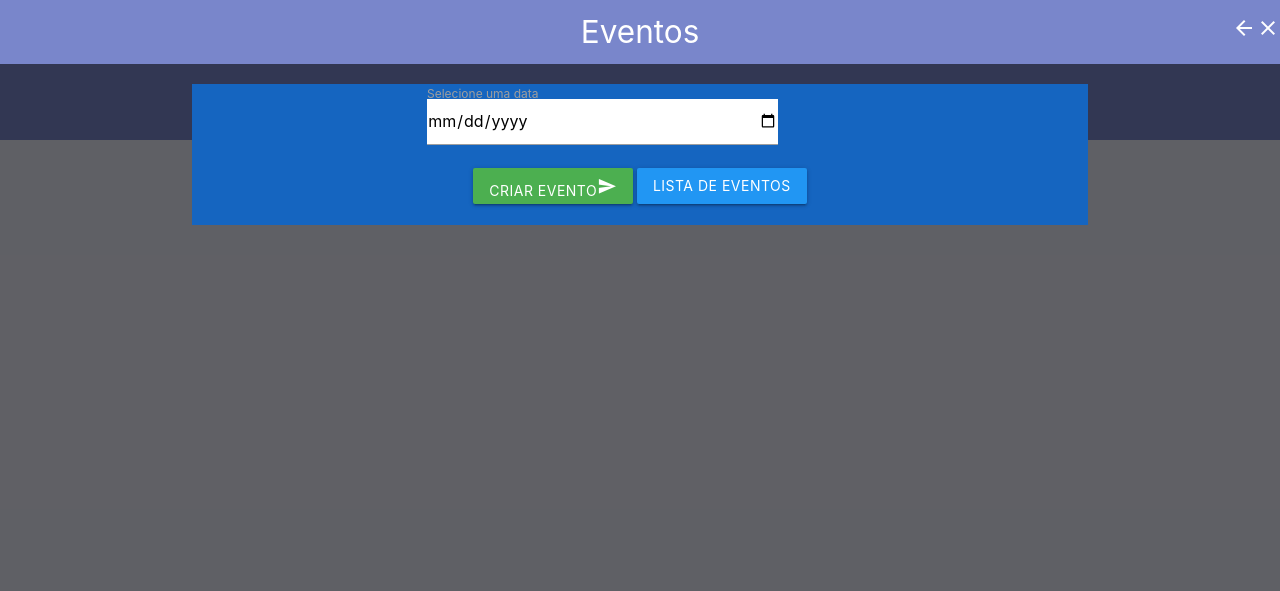
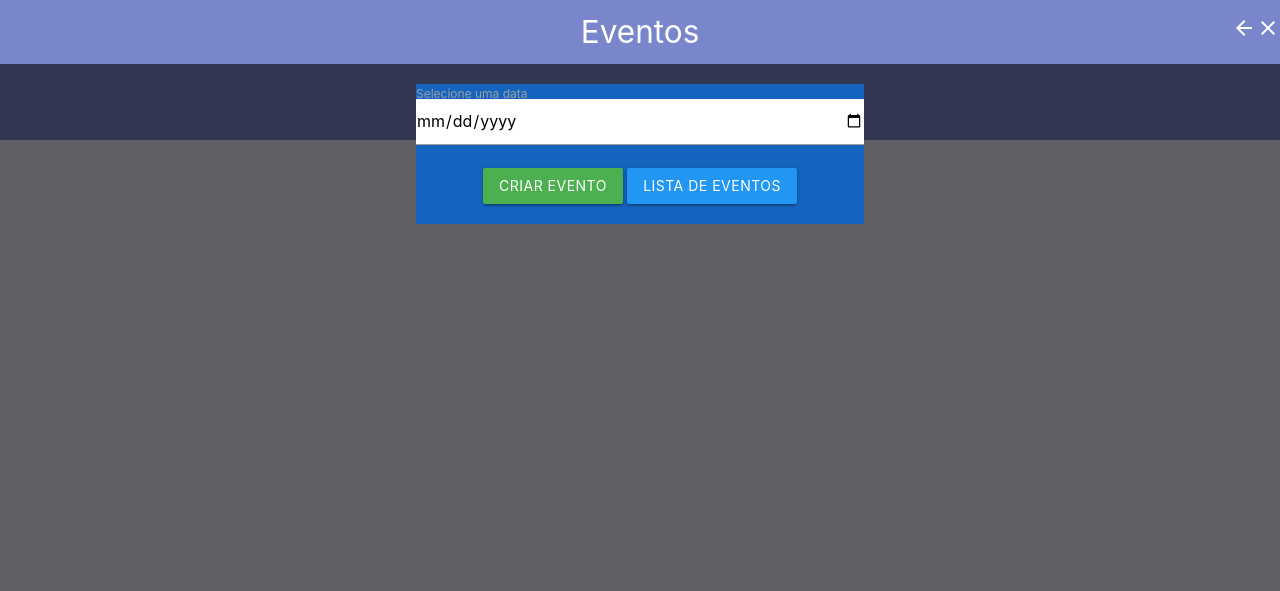
Before and after one commit to F-Barbatana/TokenLab_prova, a PHP site: page /Frontend/public/Calendario.php in a window 1280 px wide. Shown: the top 591 px of the page. Run offline with PHP 8.4, Linux system fonts and the light colour scheme.

Commit message:
Add files via upload

```diff
--- a/Tokenlab_teste/Frontend/public/Cadastrar.php
+++ b/Tokenlab_teste/Frontend/public/Cadastrar.php
@@ -30,7 +30,8 @@
 <main >
 <div class="row"></div>
 <div class="row">
-<div class="col s12  m12 l12">
+<div class="col s12  m4 l4"></div>
+<div class="col s12 m4 l4">
     <div class="container">
     <div class="card indigo darken-1">
         <div class="card-content white-text">
@@ -60,6 +61,7 @@
 
     </div>
 </div>
+<div class="col s12  m4 l4"></div>
 </div>
 
 </main>
--- a/Tokenlab_teste/Frontend/public/Calendario.php
+++ b/Tokenlab_teste/Frontend/public/Calendario.php
@@ -24,14 +24,15 @@
 
 <main>
   <div class="row"></div>
+
   <div class="container">
-
-
+  <div class="row">
+  <div class="col s12  m4 l3"></div>
+  <div class="col s12  m4 l6">
     <div class="row blue darken-3">
     <form class="col s12" action="../../Backend\SRC\Eventos.php" method="GET">
       <div class="row  ">
-      <div class=" col s12 m12 l3"></div>
-        <div class="input-field col s12 m12 l5">
+        <div class="input-field ">
           <input  id="Data" type="date" class="datepicker white" required  name="Data">
           <label for="Data">Selecione uma data</label>   <!-- Parte responsavel pela seleção de datas para o sistema-->
         </div>
@@ -39,16 +40,19 @@
         <input value="1" name="escolha" hidden>
 
         <div class=" col s12 m12 l12  center">
-            <button class="btn green " type="submit">Criar evento<i class="material-icons">send</i></button> <!-- Parte para a criação de eventos-->
+            <button class="btn green " type="submit">Criar evento</button> <!-- Parte para a criação de eventos-->
             </form>
 
             <a href="./Listar.php" class="btn blue"> Lista de Eventos</a><!-- Listagem de eventos-->
 
         </div>
-        <div class=" col s12 m12 l3"></div>
-      </div>
+        </div>
+        </div>
+
+        </div>
 
     </div>
+    <div class="col s12  m4 l3"></div>
     </div>
   </main>
 
@@ -64,7 +68,9 @@
     <!--  Materialize JS CDN -->
     <script src="https://cdnjs.cloudflare.com/ajax/libs/materialize/1.0.0/js/materialize.min.js "></script>
     <!-- My JS base -->
-    <script src="../src/Base.js"></script>
+    <script type="text/javascript">
+
+  </script>
 
 </body>
 
--- a/Tokenlab_teste/Frontend/public/Listar.php
+++ b/Tokenlab_teste/Frontend/public/Listar.php
@@ -68,7 +68,7 @@
             <input value='.$ArrayDeEventos[$i]["horaIni"].' hidden name="horaI">
             <input value='.$ArrayDeEventos[$i]["horaFim"].' hidden name="horaF">
             <input value="3" hidden name="escolha">
-            <button class="btn  green"><i class="material-icons">send</i></button>
+            <button class="btn  green"><i class="material-icons">border_color</i></button>
             </form>
 
 
--- a/Tokenlab_teste/Frontend/public/Login.php
+++ b/Tokenlab_teste/Frontend/public/Login.php
@@ -30,7 +30,8 @@
 <main >
 <div class="row"></div>
 <div class="row">
-<div class="col s12  m12 l12">
+<div class="col s12  m4 l4"></div>
+<div class="col s12  m4 l4">
     <div class="container">
     <div class="card indigo darken-2">
         <div class="card-content white-text">
@@ -60,6 +61,7 @@
 
     </div>
 </div>
+<div class="col s12  m4 l4"></div>
 </div>
 
 </main>
```
